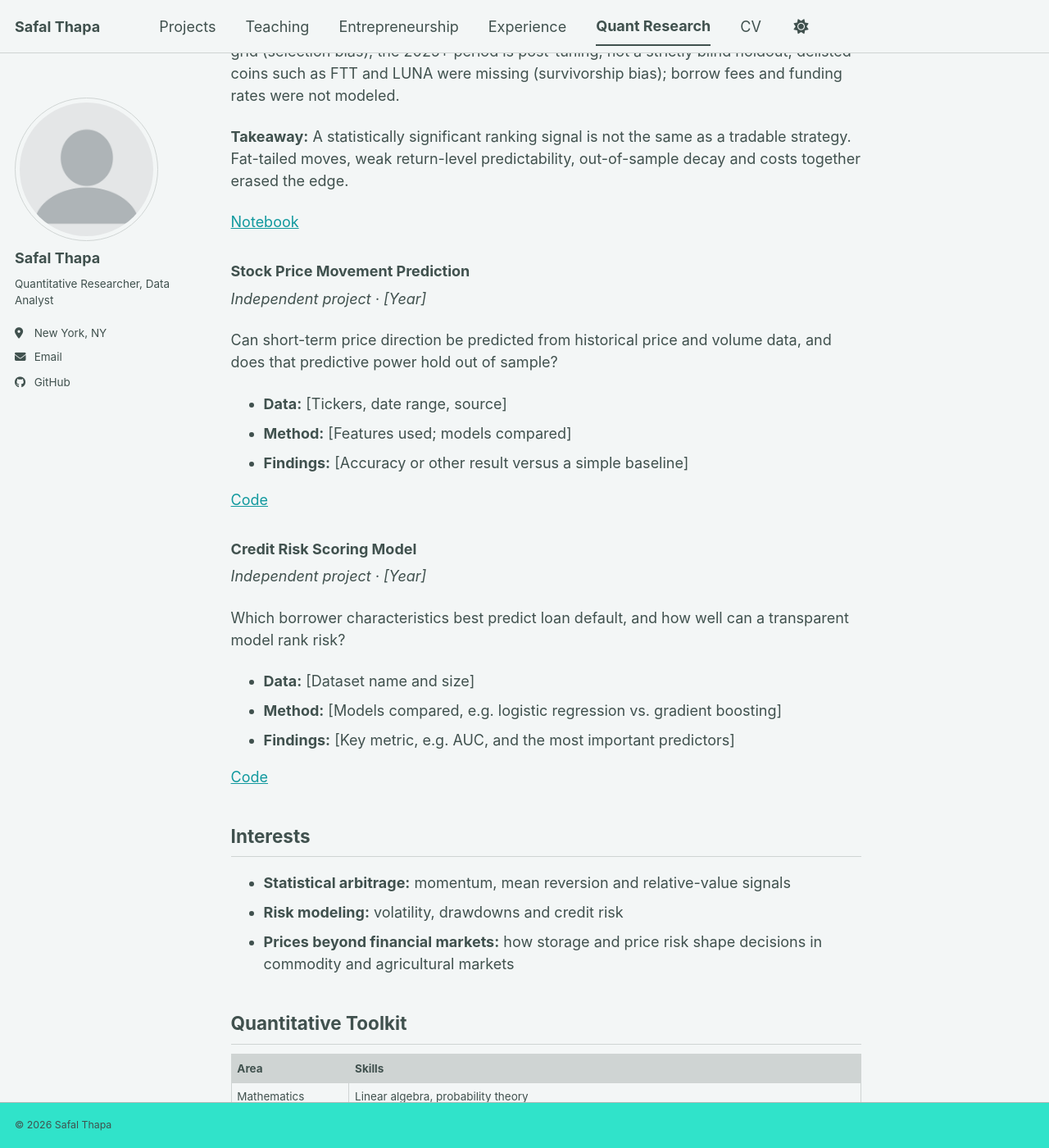
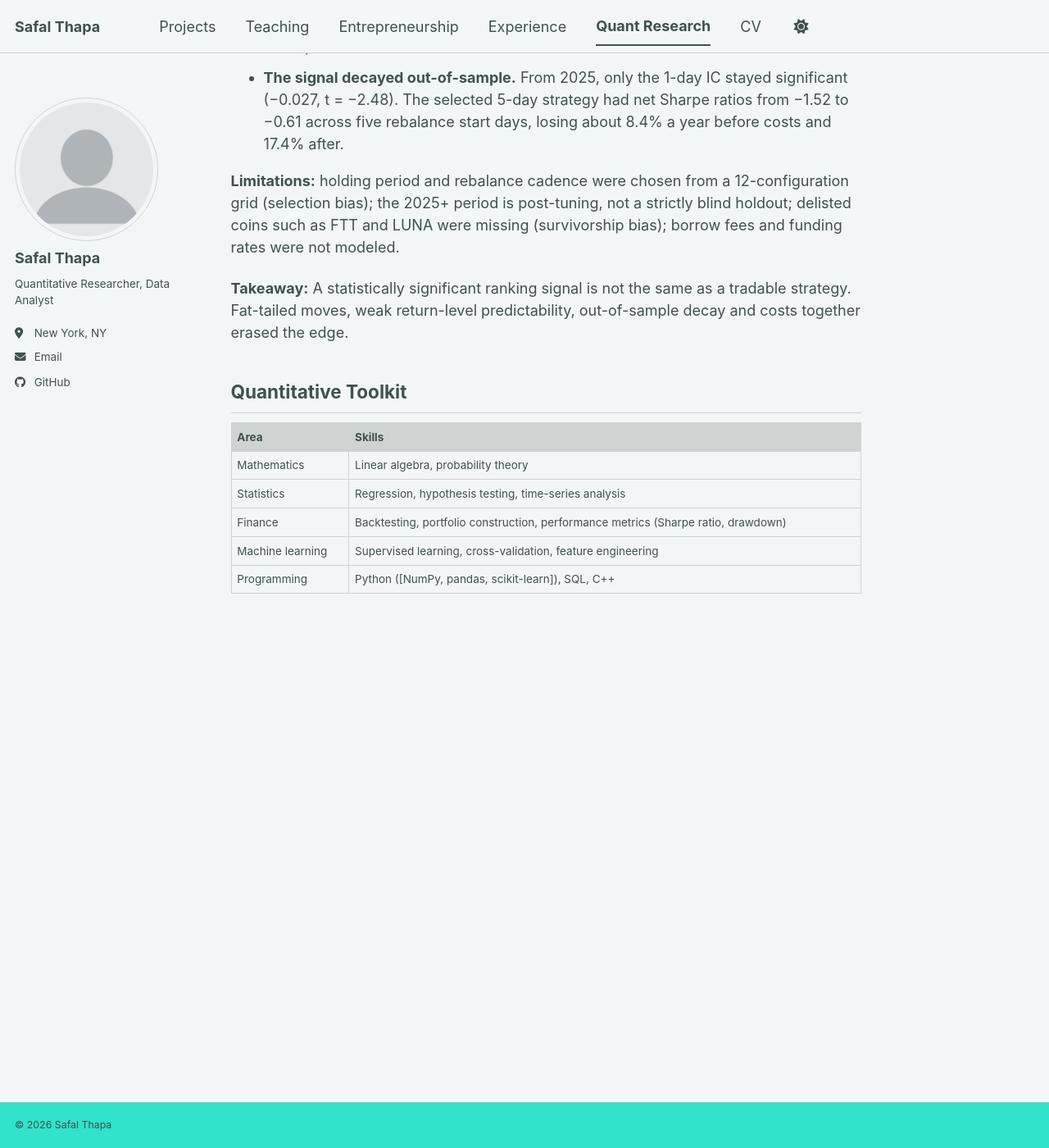
Before and after one commit to SafalThapa17/safalthapa.github.io, a Jekyll site: the page built from _pages/interests.md, in a window 1280 px wide and 1400 px high, scrolled down 1230 px. Shown: the whole window at 82% size. Built offline with Jekyll 4.4.1, drawn with Linux system fonts in a browser that asks for light colours; a script bundle is joined from its source files by our own code; a style sheet for code colours, icons or effects is not loaded; some of the changed text lies outside the part shown.

Commit message:
Update interests and research focus in interests.md
Expanded on quantitative research interests and background. Removed sections on stock price movement prediction and credit risk scoring model.

```diff
--- a/_pages/interests.md
+++ b/_pages/interests.md
@@ -4,7 +4,9 @@ title: "Quant Research"
 author_profile: true
 ---
 
-I use data to study **prices, risk and decisions under uncertainty**. My current focus is systematic trading research: finding patterns in asset returns and testing whether they survive realistic, out-of-sample backtests.
+My interest in quantitative research began during my M.S. in Data Science and Engineering, when classroom lectures introduced me to how statistics and programming can be used to study financial markets. To learn more, I joined the WallStreetQuants bootcamp, where I work on mentored research projects. Outside the program, I read books on quantitative research and build personal projects to explore and test ideas on my own.
+
+I want to apply my background in statistics and Python to financial problems, such as finding patterns in asset returns, measuring risk, and testing whether a signal holds up after accounting for realistic trading costs and evaluating it on out-of-sample data.
 
 ## Research
 
@@ -28,42 +30,13 @@ I use data to study **prices, risk and decisions under uncertainty**. My current
 
 **Takeaway:** A statistically significant ranking signal is not the same as a tradable strategy. Fat-tailed moves, weak return-level predictability, out-of-sample decay and costs together erased the edge.
 
-[Notebook](REPO_LINK)
-
-### Stock Price Movement Prediction
-*Independent project · [Year]*
-
-Can short-term price direction be predicted from historical price and volume data, and does that predictive power hold out of sample?
-
-- **Data:** [Tickers, date range, source]
-- **Method:** [Features used; models compared]
-- **Findings:** [Accuracy or other result versus a simple baseline]
-
-[Code](REPO_LINK)
-
-### Credit Risk Scoring Model
-*Independent project · [Year]*
-
-Which borrower characteristics best predict loan default, and how well can a transparent model rank risk?
-
-- **Data:** [Dataset name and size]
-- **Method:** [Models compared, e.g. logistic regression vs. gradient boosting]
-- **Findings:** [Key metric, e.g. AUC, and the most important predictors]
-
-[Code](REPO_LINK)
-
-## Interests
-
-- **Statistical arbitrage:** momentum, mean reversion and relative-value signals
-- **Risk modeling:** volatility, drawdowns and credit risk
-- **Prices beyond financial markets:** how storage and price risk shape decisions in commodity and agricultural markets
 
 ## Quantitative Toolkit
 
 | Area | Skills |
 | --- | --- |
 | Mathematics | Linear algebra, probability theory |
-| Statistics | [Regression, hypothesis testing, time-series analysis] |
+| Statistics | Regression, hypothesis testing, time-series analysis|
 | Finance | Backtesting, portfolio construction, performance metrics (Sharpe ratio, drawdown) |
-| Machine learning | [Supervised learning, cross-validation, feature engineering] |
+| Machine learning | Supervised learning, cross-validation, feature engineering |
 | Programming | Python ([NumPy, pandas, scikit-learn]), SQL, C++ |
```
